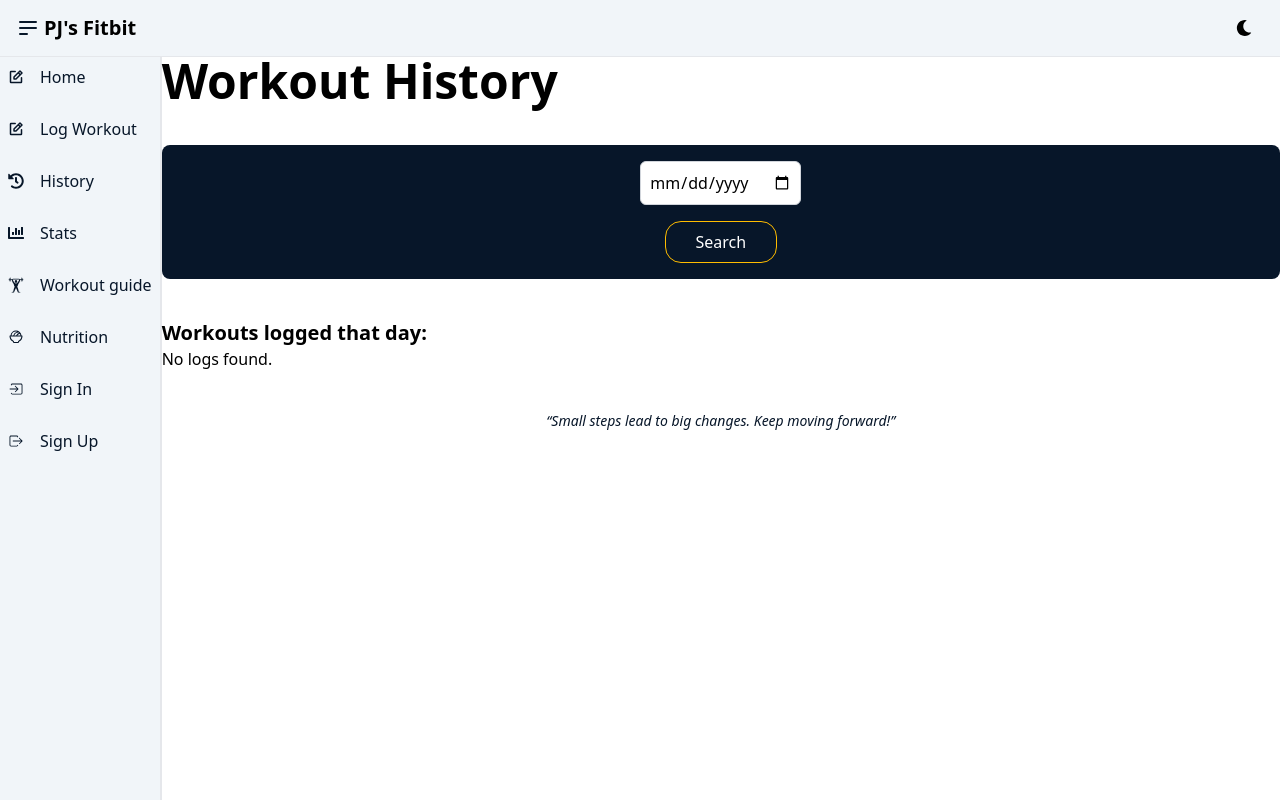
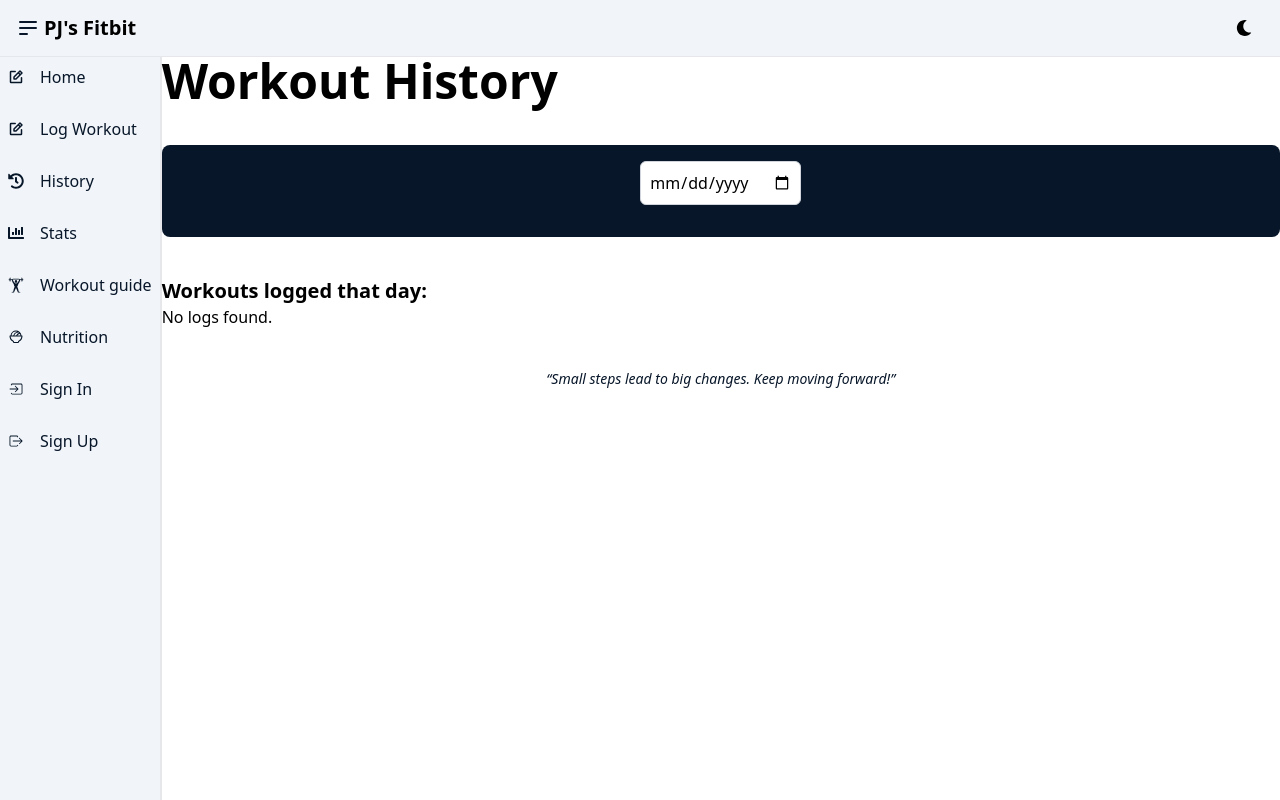
Before and after one commit to PJ-Limo/pjs-fitbit, a React (Vite) app: page /history in a window 1280 px wide. Built offline with nearby package versions, Linux system fonts and the light colour scheme.

Commit message:
fixed workout filtering by date

```diff
--- a/package.json
+++ b/package.json
@@ -12,6 +12,7 @@
   "dependencies": {
     "axios": "^1.7.7",
     "chart.js": "^4.4.4",
+    "dayjs": "^1.11.13",
     "dotenv": "^16.4.5",
     "react": "^18.3.1",
     "react-chartjs-2": "^5.2.0",
--- a/src/components/History.jsx
+++ b/src/components/History.jsx
@@ -1,4 +1,5 @@
-import React, { useEffect, useState } from 'react';
+import React, { useEffect, useState, useMemo } from 'react';
+import dayjs from 'dayjs';
 
 const History = () => {
   const [workoutLogs, setWorkoutLogs] = useState([]);
@@ -10,17 +11,17 @@ const History = () => {
     setWorkoutLogs(savedLogs);
   }, []);
 
-  const handleSearch = () => {
-    // Filter logs by date
-    const filteredLogs = JSON.parse(localStorage.getItem('workoutLogs')) || [];
-    const filteredByDate = filteredLogs.filter(log => log.date === searchDate);
+  const filteredLogs = useMemo(() => {
 
-    setWorkoutLogs(filteredByDate);
-  };
+    if (searchDate === "") {
+      return workoutLogs
+    }
+    return workoutLogs.filter(log => dayjs(log.date).isSame(dayjs(searchDate),'day'));
+  },[searchDate, workoutLogs])
 
   const clearLogsFromState = () => {
     // Clear logs from the state, but not from local storage
-    setWorkoutLogs([]);
+    setSearchDate('');
   };
 
 
@@ -35,21 +36,17 @@ const History = () => {
             onChange={(e) => setSearchDate(e.target.value)}
             className="border border-gray-300 rounded-md p-2 mb-4 dark:border-none"
         />
-
-        <button onClick={handleSearch} className="bg-none border border-[#FFBC00] text-white px-4 py-2 rounded-2xl w-28 hover:bg-NavyB">
-            Search
-        </button>
       </div>
 
       <h2 className='font-bold text-xl mt-10 dark:text-white'>Workouts logged that day:</h2>
 
-      {workoutLogs.length === 0 ? (
+      {filteredLogs.length === 0 ? (
         <p className='dark:text-white'>No logs found.</p>
       ) : (
         <ul className="mt-4 bg-[#e6e8ea] p-4 dark:bg-NavyB dark:text-white">
-          {workoutLogs.map((log, index) => (
+          {filteredLogs.map((log, index) => (
               <div key={index} className="flex flex-row justify-between items-center border-b py-2 space-x-6">
-              <p><strong>Date:</strong> {log.date}</p>
+              <p><strong>Date:</strong> {dayjs(log.date).format('DD/MM/YYYY')}</p>
               <p><strong>Workout:</strong> {log.workout}</p>
               <p><strong>Sets:</strong> {log.sets}</p>
               <p><strong>Reps:</strong> {log.reps}</p>
--- a/src/components/LogWorkout.jsx
+++ b/src/components/LogWorkout.jsx
@@ -30,10 +30,9 @@ const WorkoutLog = ({ addWorkout }) => {
             weight,
             equipment,
             notes,
-            date: new Date().toLocaleDateString()
+            date: new Date().toISOString()
         }
 
-        console.log(log)
         saveWorkoutLog(log)
 
         // Clear form fields
```
Also changed, not shown: 1 other file (tests, documents, lock files or other folders). Lines whose indentation alone changed are shown as unchanged.
